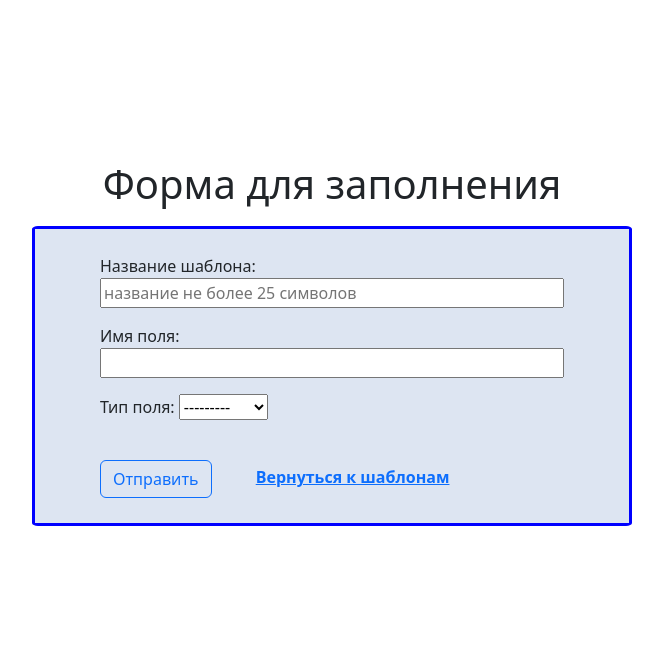
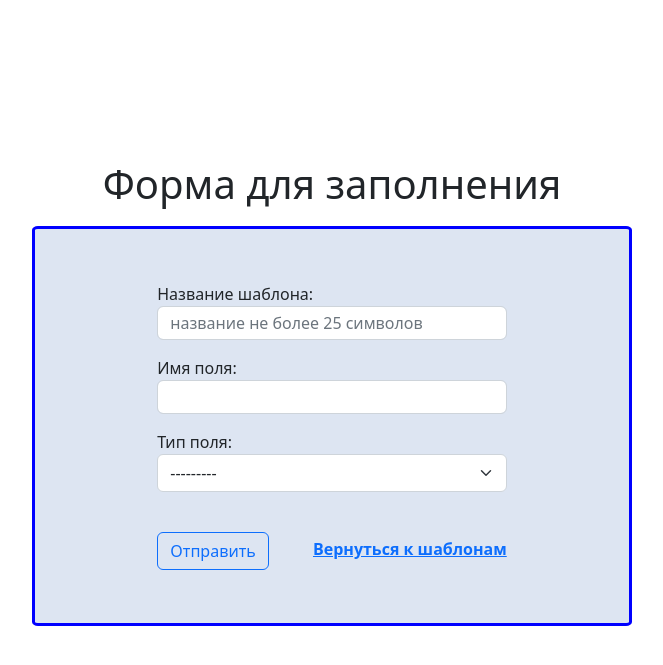
Before and after one commit to IgorYKovalev/Form, a Django app: page /form/get_form/ in a window 1280 px wide. Shown: the top 665 px of the page, without its empty margins (308-971 px from the left). Run offline with Django 4.2, Linux system fonts and the light colour scheme.

Commit message:
Changed the style of form

```diff
--- a/Myform/form/forms.py
+++ b/Myform/form/forms.py
@@ -7,8 +7,9 @@ class FormFieldForm(forms.ModelForm):
         model = FormField
         fields = ['name', 'name_field', 'type_field']
         widgets = {
-            'name': forms.TextInput(attrs={'size': 27, 'placeholder': 'название не более 25 символов', 'class': 'col-12'}),
-            'name_field': forms.TextInput(attrs={'class': 'col-12'}),
+            'name': forms.TextInput(attrs={'size': 27, 'placeholder': 'название не более 25 символов', 'class': 'form-control py-1'}),
+            'name_field': forms.TextInput(attrs={'class': 'form-control py-1'}),
+            'type_field': forms.Select(attrs={'class': 'form-select'}),
         }
 
     def clean_name(self):
--- a/Myform/form/static/form/css/index.css
+++ b/Myform/form/static/form/css/index.css
@@ -15,7 +15,7 @@
 }
 .form-input {
   margin: 0 auto;
-  height: 300px;
+  height: 400px;
   max-width: 600px;
   border: 3px solid blue;
   border-radius: 1%;
```
